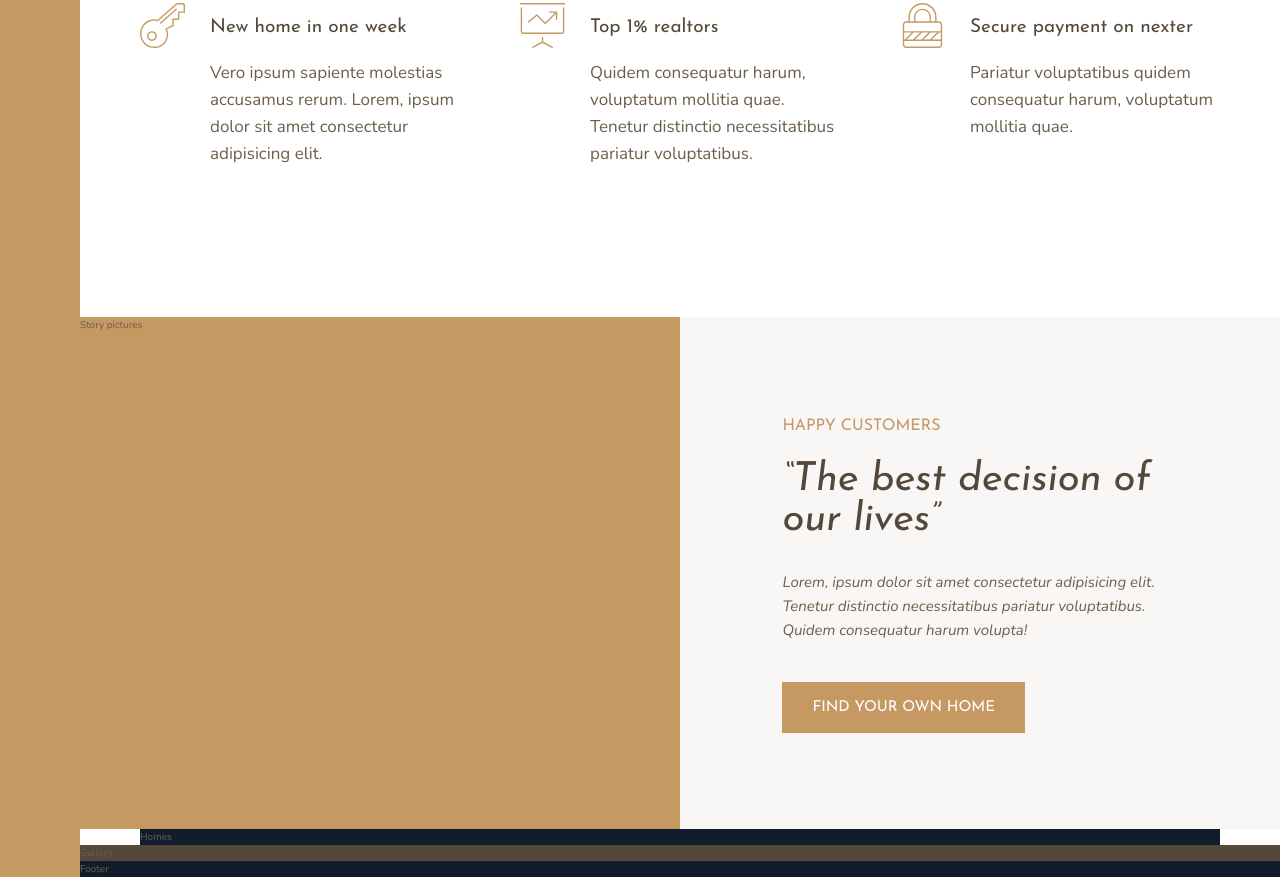
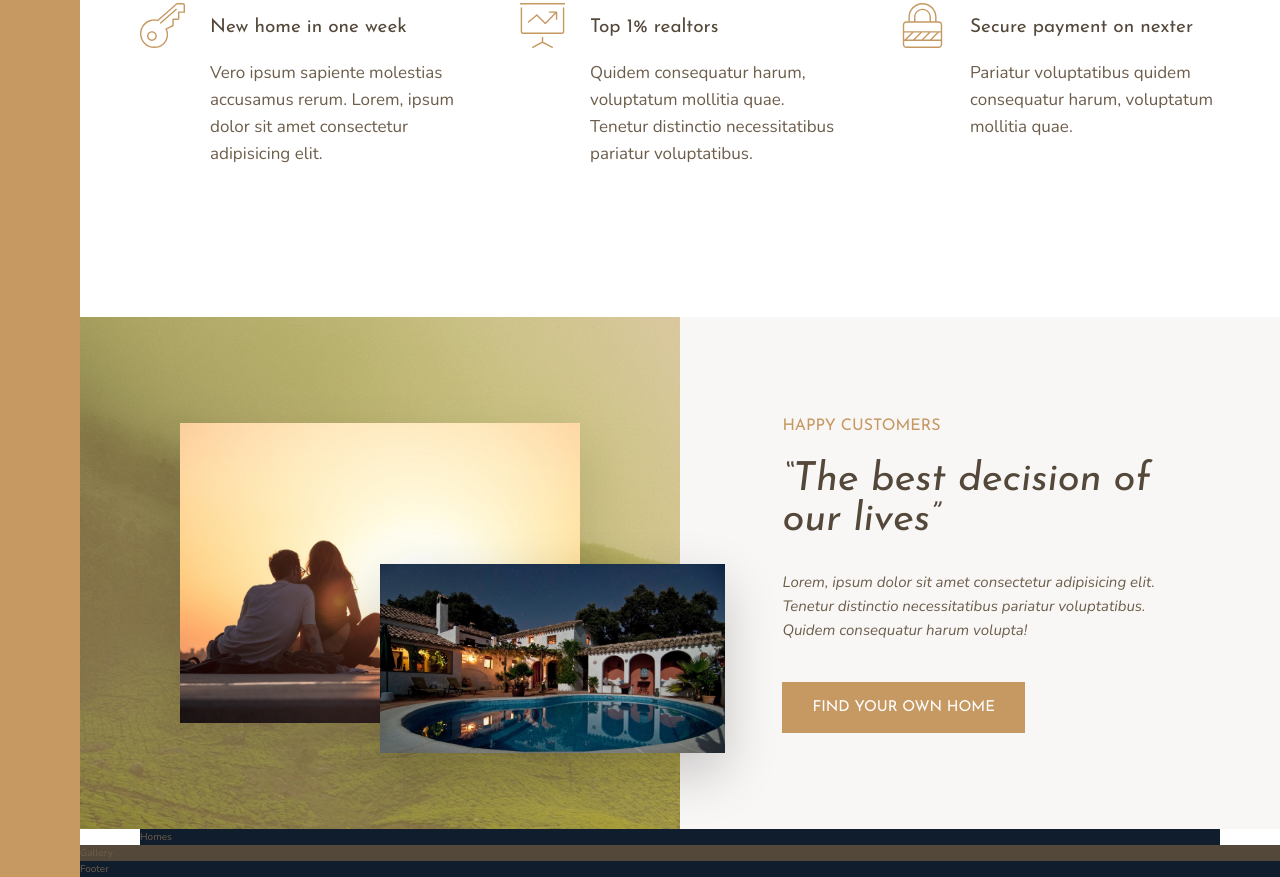
Before and after one commit to asonni/nexter, a website: page index.html in a window 1280 px wide. Shown: the part 991-1868 px from the top of the page. Drawn offline with nearby package versions, Linux system fonts and the light colour scheme.

Commit message:
Building the Story Section - Part 2

```diff
--- a/index.html
+++ b/index.html
@@ -93,7 +93,12 @@
     </section>
 
     <div class="story__pictures">
-      Story pictures
+      <img
+        src="img/story-1.jpeg"
+        alt="Couple with new house"
+        class="story__img--1"
+      />
+      <img src="img/story-2.jpeg" alt="New house" class="story__img--2" />
     </div>
 
     <div class="story__content">
--- a/sass/_story.scss
+++ b/sass/_story.scss
@@ -2,6 +2,31 @@
   &__pictures {
     background-color: $color-primary;
     grid-column: full-start / col-end 4;
+    background-image: linear-gradient(
+        rgba($color-primary, 0.5),
+        rgba($color-primary, 0.5)
+      ),
+      url(../img/back.jpg);
+
+    display: grid;
+    grid-template-rows: repeat(6, 1fr);
+    grid-template-columns: repeat(6, 1fr);
+    align-items: center;
+  }
+
+  &__img--1 {
+    width: 100%;
+    grid-row: 2 / 6;
+    grid-column: 2/ 6;
+    box-shadow: 0 2rem 5rem rgba(#000, 0.1);
+  }
+
+  &__img--2 {
+    width: 115%;
+    grid-row: 4 / 6;
+    grid-column: 4 / 7;
+    z-index: 20;
+    box-shadow: 0 2rem 5rem rgba(#000, 0.2);
   }
 
   &__content {
```
Also changed, not shown: css/style.css.
